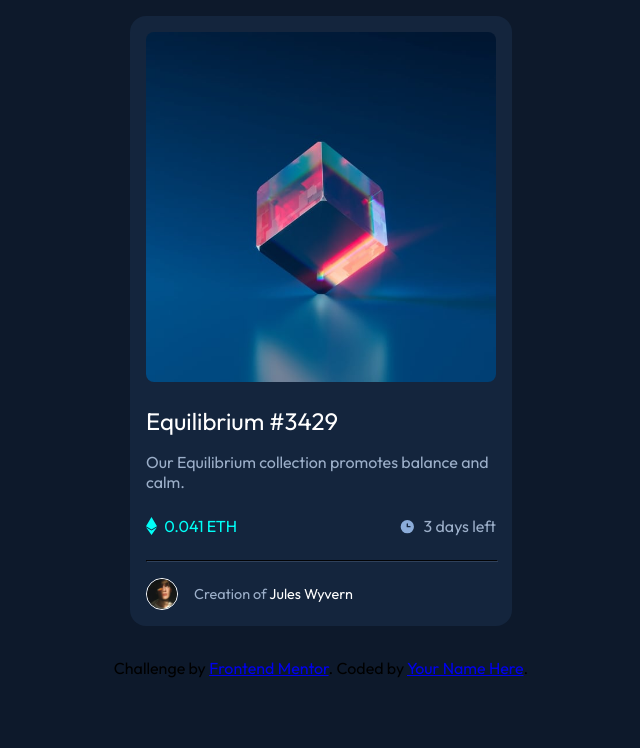
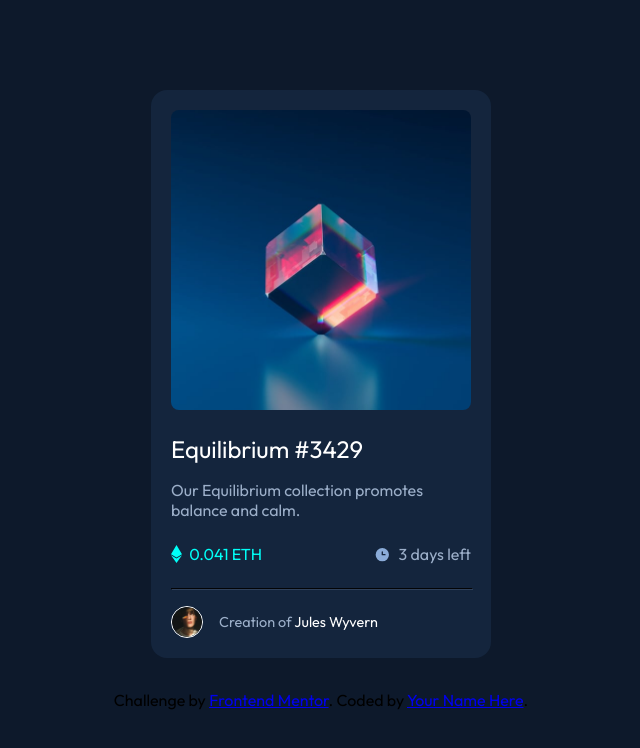
Before and after one commit to Kaygp27/NFT, a plain HTML site: page index.html in a window 1280 px wide. Shown: the whole page, without its empty margins (319-959 px from the left). Drawn offline with Linux system fonts and the light colour scheme.

Commit message:
Update style.css

```diff
--- a/style.css
+++ b/style.css
@@ -8,21 +8,20 @@ body {
     display: flex;
     justify-content: center;
     align-items: center;
-    min-height: 50vh;
-    padding: 1rem;
+    min-height: 100vh;
     flex-direction: column;
     gap: 2rem;
     background-color: hsl(217, 54%, 11%);
 }
 
 main {
-    max-width: 350px;
+    max-width: 300px;
     display: flex;
     flex-direction: column;
     gap: 1rem;
     background-color: hsl(216, 50%, 16%);
     border-radius: 16px;
-    padding: 16px;
+    padding: 20px;
 }
 
 img {
```
